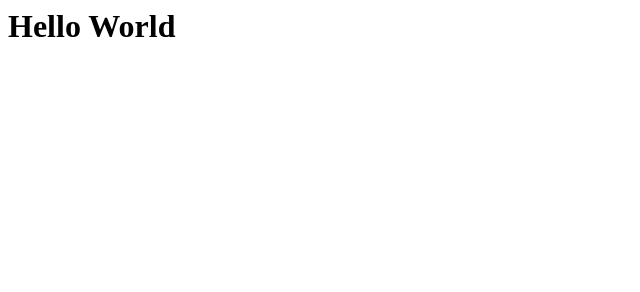
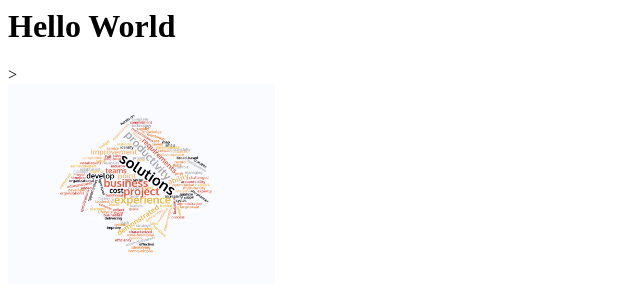
Before and after one commit to rgallardo2019/rgallardo.github.io, a plain HTML site: page index.html in a window 1280 px wide. Shown: the whole page, without its empty margins (0-640 px from the left). Drawn offline with Linux system fonts and the light colour scheme.

Commit message:
add image

```diff
--- a/index.html
+++ b/index.html
@@ -1,4 +1,6 @@
 <html>
     <h1>Hello World</h1>
-
+><div>
+    <img src="wordcloud.jpg" height="200">
+</div>
 <html>
```
Also changed, not shown: wordcloud.jpg (added).
